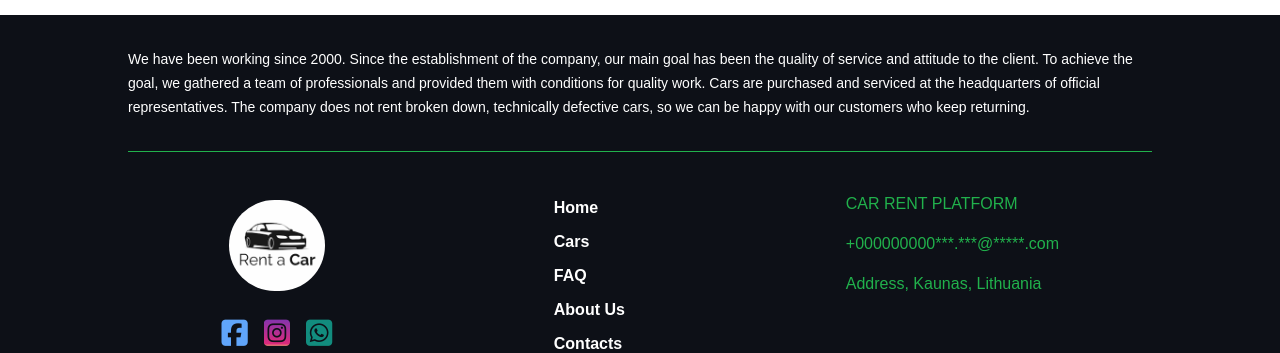
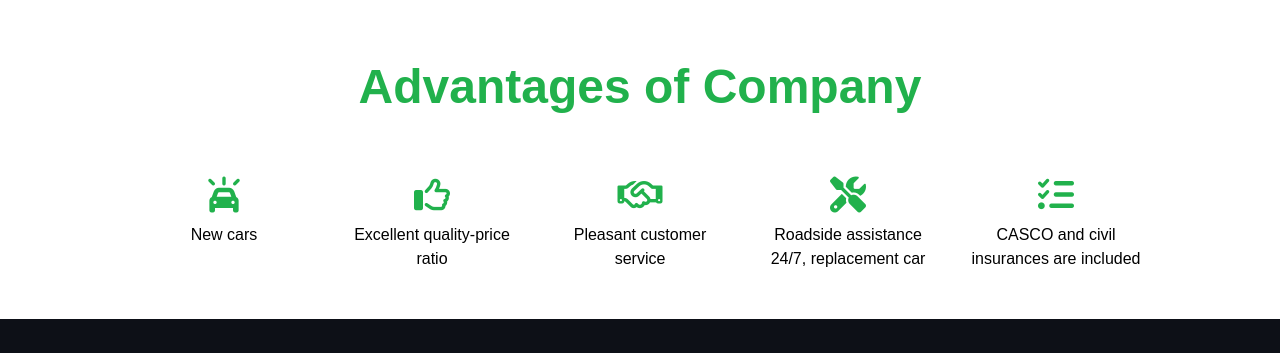
Before and after one commit to KestutisRuockus/portfolio, a React (Vite) app: page /carrentplatform/aboutus in a window 1280 px wide. Shown: the part 723-1076 px from the top of the page. Built offline with nearby package versions, Linux system fonts and the light colour scheme.

Commit message:
Crated 'AdvantagesOfCompnay' component;

```diff
--- a/src/projects/CarRentPlatform/src/components/AboutUs/AboutUs.jsx
+++ b/src/projects/CarRentPlatform/src/components/AboutUs/AboutUs.jsx
@@ -1,6 +1,7 @@
 import Navbar from "../Navbar/Navbar";
 import aboutUsImg from "../../../assets/img/aboutUs.jpg";
 import Footer from "../Footer/Footer";
+import AdvantagesOfCompany from "../Utils/AdvantagesOfCompany";
 
 export default function aboutus() {
   return (
@@ -44,6 +45,7 @@ export default function aboutus() {
           </div>
         </div>
       </div>
+      <AdvantagesOfCompany />
       <Footer />
     </div>
   );
--- a/src/projects/CarRentPlatform/src/components/Footer/Footer.jsx
+++ b/src/projects/CarRentPlatform/src/components/Footer/Footer.jsx
@@ -1,4 +1,4 @@
-import Logo from "../Logo/Logo";
+import Logo from "../Utils/Logo";
 import { Link } from "react-router-dom";
 
 export default function Footer() {
--- a/src/projects/CarRentPlatform/src/components/Header/Header.jsx
+++ b/src/projects/CarRentPlatform/src/components/Header/Header.jsx
@@ -1,3 +1,9 @@
+import AdvantagesOfCompany from "../Utils/AdvantagesOfCompany";
+
 export default function Header() {
-  return <div>Header</div>;
+  return (
+    <div>
+      <AdvantagesOfCompany />
+    </div>
+  );
 }
--- a/src/projects/CarRentPlatform/src/components/Navbar/Navbar.jsx
+++ b/src/projects/CarRentPlatform/src/components/Navbar/Navbar.jsx
@@ -1,5 +1,5 @@
 import { useState } from "react";
-import Logo from "../../components/Logo/Logo";
+import Logo from "../../components/Utils/Logo";
 import { Link } from "react-router-dom";
 
 export default function Navbar() {
--- /dev/null
+++ b/src/projects/CarRentPlatform/src/components/Utils/AdvantagesOfCompany.jsx
@@ -0,0 +1,41 @@
+export default function AdvantagesOfCompany() {
+  return (
+    <div className="pb-8">
+      <h1 className="md:text-5xl text-4xl max-[500px]:text-2xl text-[#21B14C] text-center my-16 font-bold">
+        Advantages of Company
+      </h1>
+      <div className="flex flex-wrap justify-center items-start gap-8">
+        <div className="flex flex-col justify-center items-center  gap-2 w-44 text-center">
+          <div>
+            <i className="fa-solid fa-car-on text-4xl text-[#21B14C]"></i>
+          </div>
+          <div>New cars</div>
+        </div>
+        <div className="flex flex-col justify-center items-center  gap-2 w-44 text-center">
+          <div>
+            <i className="fa-regular fa-thumbs-up text-4xl text-[#21B14C]"></i>
+          </div>
+          <div>Excellent quality-price ratio</div>
+        </div>
+        <div className="flex flex-col justify-center items-center  gap-2 w-44 text-center">
+          <div>
+            <i className="fa-regular fa-handshake text-4xl text-[#21B14C]"></i>
+          </div>
+          <div>Pleasant customer service</div>
+        </div>
+        <div className="flex flex-col justify-center items-center  gap-2 w-44 text-center">
+          <div>
+            <i className="fa-solid fa-screwdriver-wrench text-4xl text-[#21B14C]"></i>
+          </div>
+          <div>Roadside assistance 24/7, replacement car</div>
+        </div>
+        <div className="flex flex-col justify-center items-center gap-2 w-44 text-center">
+          <div>
+            <i className="fa-solid fa-list-check text-4xl text-[#21B14C]"></i>
+          </div>
+          <div>CASCO and civil insurances are included</div>
+        </div>
+      </div>
+    </div>
+  );
+}
```
Also changed, not shown: src/projects/CarRentPlatform/src/components/Utils/Logo.jsx (renamed from src/projects/CarRentPlatform/src/components/Logo/Logo.jsx).
